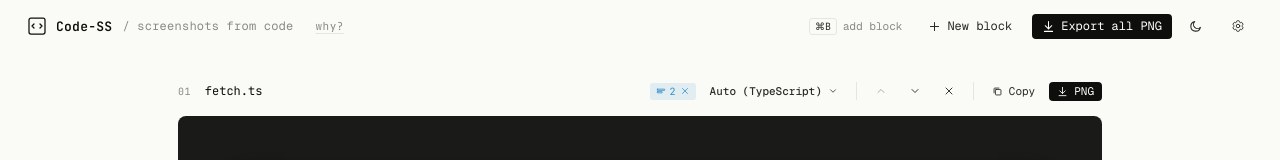
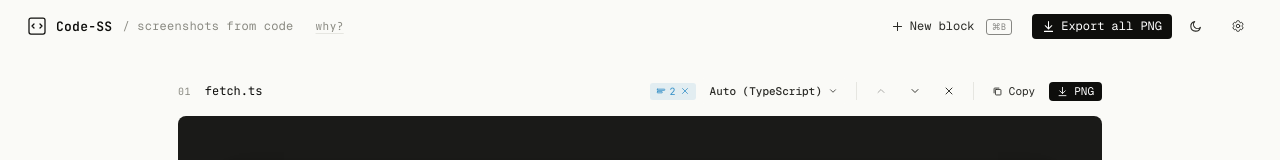
Before and after one commit to kubilaykarpat/code-ss, a React (Vite) app: page / in a window 1280 px wide. Shown: the top 160 px of the page. Built offline with nearby package versions, Linux system fonts and the light colour scheme.

Commit message:
Move keyboard shortcut hint inside the New block button

```diff
--- a/src/app.jsx
+++ b/src/app.jsx
@@ -249,8 +249,9 @@ export const TopBar = ({ count, onAddBlock, onExportAll, exporting, exportFormat
       </div>
     </div>
     <div className="topbar-r">
-      <span className="kbd-hint"><span className="kbd">⌘B</span> add block</span>
-      <Btn icon="plus" onClick={onAddBlock}>New block</Btn>
+      <Btn icon="plus" onClick={onAddBlock}>
+        New block <span className="btn-kbd">⌘B</span>
+      </Btn>
       <Btn icon="download" variant="solid" onClick={onExportAll} disabled={exporting || count === 0}>
         {exporting ? "Exporting…" : `Export all ${exportFormat.toUpperCase()}`}
       </Btn>
--- a/src/styles.css
+++ b/src/styles.css
@@ -92,9 +92,6 @@ input, textarea { font: inherit; color: inherit; }
   z-index: 10;
 }
 .topbar-l, .topbar-r { display: flex; align-items: center; gap: 10px; }
-@media (max-width: 1100px) {
-  .kbd-hint { display: none; }
-}
 .brand { display: flex; align-items: center; gap: 10px; color: var(--ink); }
 .brand-mark { display: inline-flex; color: var(--ink); }
 .brand-name {
@@ -109,25 +106,14 @@ input, textarea { font: inherit; color: inherit; }
   letter-spacing: 0.02em;
 }
 
-.kbd-hint {
-  color: var(--mut);
-  font-size: 11px;
-  display: inline-flex;
-  align-items: center;
-  gap: 6px;
-  margin-right: 6px;
-  white-space: nowrap;
-}
-.kbd {
-  display: inline-flex;
-  align-items: center;
+.btn-kbd {
+  margin-left: 4px;
   padding: 1px 5px;
   font-family: var(--font-code);
-  font-size: 10px;
-  border: 1px solid var(--hair);
+  font-size: 9px;
+  border: 1px solid currentColor;
   border-radius: 3px;
-  color: var(--ink-2);
-  background: var(--bg);
+  opacity: 0.55;
 }
 
 /* ===== Buttons ===== */
```
